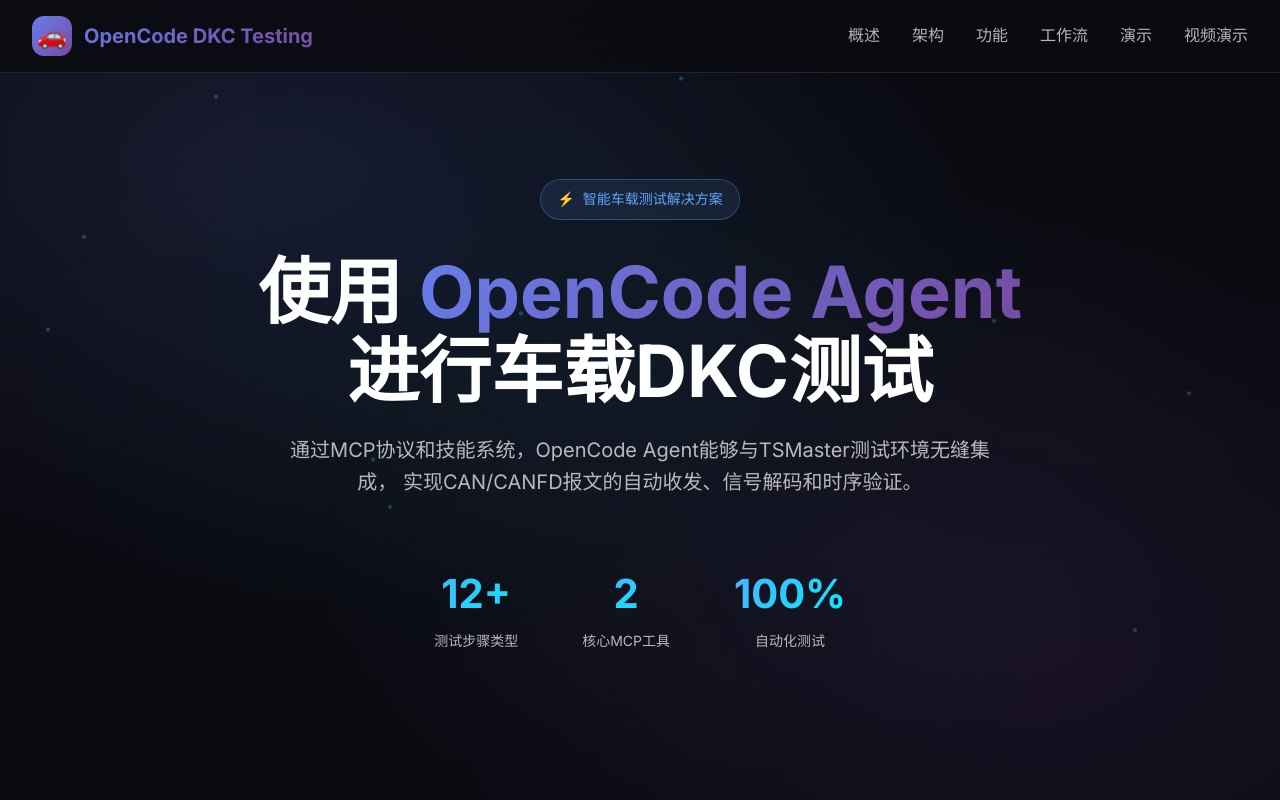
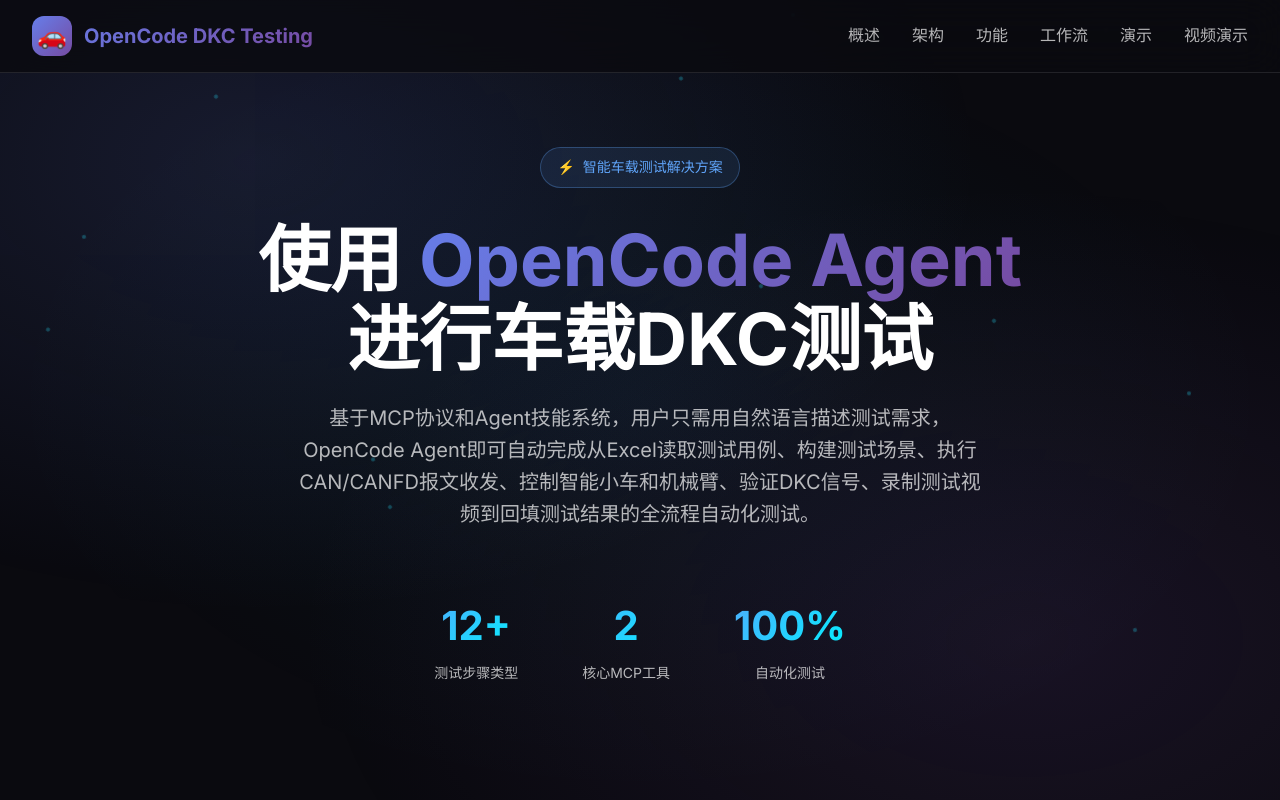
Before and after one commit to qzz136/automotive-testing, a plain HTML site: page html-documentation/opencode-ecu-testing-guide.html in a window 1280 px wide. Shown: the top 800 px of the page. Drawn offline with Linux system fonts and the light colour scheme.

Commit message:
docs: 更新hero区域描述
- 补充完整的测试流程描述
- 包含Excel读取、智能小车、机械臂控制、视频录制等功能

```diff
--- a/html-documentation/opencode-ecu-testing-guide.html
+++ b/html-documentation/opencode-ecu-testing-guide.html
@@ -803,8 +803,7 @@
                 进行车载DKC测试
             </h1>
             <p class="hero-subtitle">
-                通过MCP协议和技能系统，OpenCode Agent能够与TSMaster测试环境无缝集成，
-                实现CAN/CANFD报文的自动收发、信号解码和时序验证。
+                基于MCP协议和Agent技能系统，用户只需用自然语言描述测试需求，OpenCode Agent即可自动完成从Excel读取测试用例、构建测试场景、执行CAN/CANFD报文收发、控制智能小车和机械臂、验证DKC信号、录制测试视频到回填测试结果的全流程自动化测试。
             </p>
             <div class="hero-stats">
                 <div class="stat-item">
```
